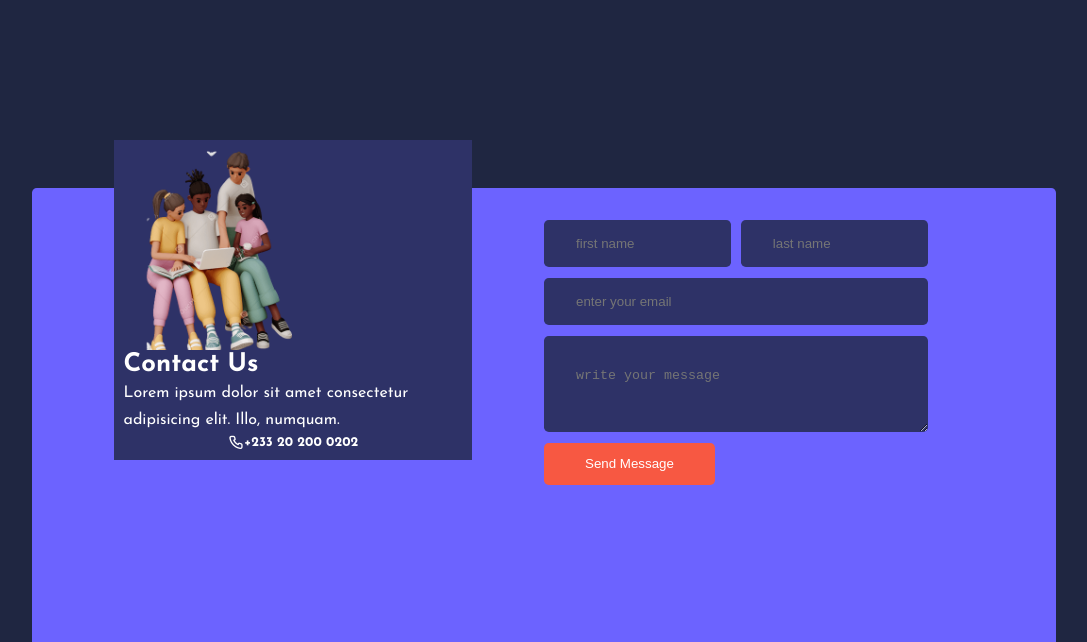
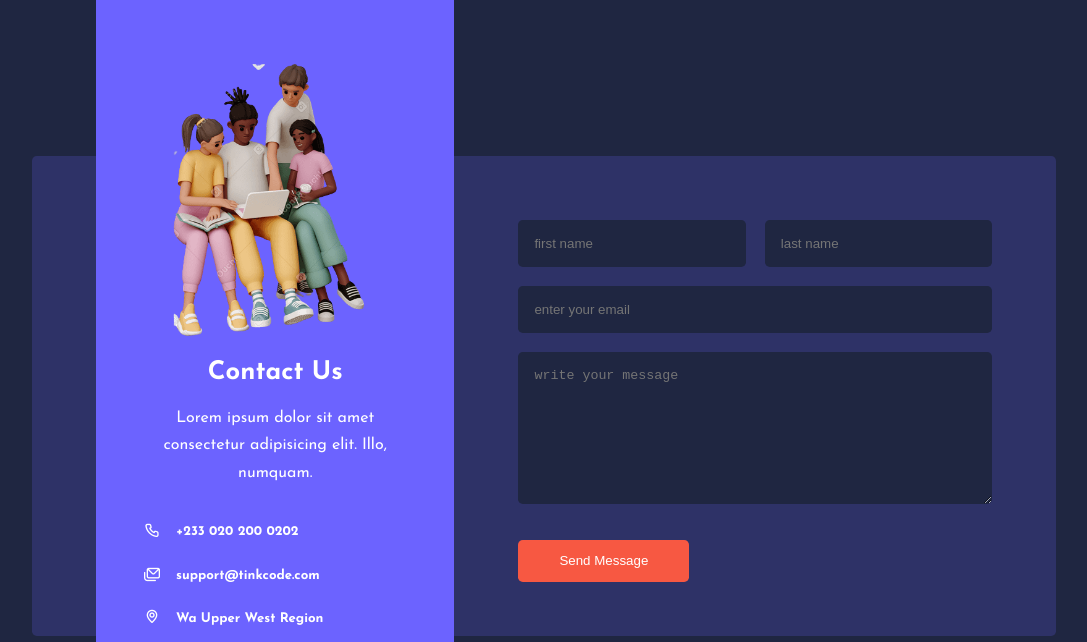
Before and after one commit to shawlycode/School-Website, a plain HTML site: page contact.html in a window 1280 px wide. Shown: the part 68-710 px from the top of the page, without its empty margins (96-1183 px from the left). Drawn offline with nearby package versions, Linux system fonts and the light colour scheme; a web font is replaced by a local one.

Commit message:
contact section styles

```diff
--- a/contact.html
+++ b/contact.html
@@ -45,34 +45,51 @@
 
 
     <section class="contact">
+        <div class="container contact__container">
 
-        <div class="container contact__container">
-            <div></div>
-            <div class="form__container">
-                <form>
-                    <div class="input__container">
-                        <input type="text" placeholder="first name">
-                        <input type="text" placeholder="last name">
-                    </div>
-                    <input type="email" placeholder="enter your email">
-                    <textarea name="message" id="message" placeholder="write your message"></textarea>
-                    <button class="btn btn-primary">Send Message</button>
-                </form>
-            </div>
-            <aside>
-                <article>
+            <aside class="contact__aside">
+                <div class="aside__img">
                     <img src="../images/avata4.png" alt="">
-                    <h3>Contact Us</h3>
-                    <p>Lorem ipsum dolor sit amet consectetur adipisicing elit. Illo, numquam.</p>
+                </div>
+                <h3>Contact Us</h3>
+                <p>Lorem ipsum dolor sit amet consectetur adipisicing elit. Illo, numquam.</p>
 
-                        <div class="icon">
-                            <i class="uil uil-phone"></i>
-                            <h5>+233 20 200 0202</h5>
-                        </div>
+                <ul class="contact__details">
+                    <li class="icons">
+                        <i class="uil uil-phone-alt"></i>
+                        <h5> +233 020 200 0202</h5>
+                    </li>
+                    <li class="icons">
+                        <i class="uil uil-envelopes"></i>
+                        <h5>support@tinkcode.com</h5>
+                    </li>
+                    <li class="icons">
+                        <i class="uil uil-map-marker"></i>
+                        <h5>Wa Upper West Region</h5>
+                    </li>
+                </ul>
 
 
-                </article>
+                <ul class="contact__socials">
+                    <a href="https://facebook.com"><i class="uil uil-facebook-f"></i></a>
+                    <a href="https://instagram.com"> <i class="uil uil-instagram"></i></a>
+                    <a href="https://telegram.com"><i class="uil uil-telegram-alt"></i></a>
+                    <a href="https://slack.com"><i class="uil uil-slack"></i></a>
+                    <a href="https://youtube.com"><i class="uil uil-youtube"></i></a>
+                </ul>
             </aside>
+
+            <form action="https://formspree.io/f/xwkjrbwj" method="POST">
+                <div class="form__name">
+                    <input type="text" placeholder="first name" name="first name" required>
+                    <input type="text" placeholder="last name" name="last name" required>
+                 </div>
+                    <input type="email" placeholder="enter your email" name="email address" required>
+                    <textarea name="message"  placeholder="write your message" name="message" required rows="8"></textarea>
+
+                <button class="btn btn-primary" type="submit">Send Message</button>
+            </form>
+
         </div>
 
     </section>
--- a/css/contact.css
+++ b/css/contact.css
@@ -1,78 +1,120 @@
 .contact__container {
-  height: 60vh;
-  width: 80%;
+  background: var(--color-bg1);
+  padding: 4rem;
+  display: grid;
+  grid-template-columns: 40% 60%;
+  gap: 4rem;
+  height: 30rem;
+  border-radius: 0.3rem;
+  margin: 8rem auto;
+}
+.contact__aside {
   background: var(--color-primary);
-  display: grid;
-  grid-template-columns: 1fr 1fr;
-  padding: 2rem;
+  padding: 3rem;
   border-radius: 0.3rem;
+  bottom: 15rem;
   position: relative;
-  margin-top: 10rem;
-  margin-bottom: 5rem;
 }
-.form__container {
-  width: 80%;
+.aside__image {
+  margin-bottom: 2rem;
+  width: 10rem;
+}
+.contact__aside h3 {
+  text-align: center;
+  margin-bottom: 1rem;
+}
+.contact__aside p {
+  text-align: center;
+  margin-bottom: 2rem;
+  font-size: 1rem;
+}
+.contact__details li {
+  display: flex;
+  margin-bottom: 1rem;
+  gap: 1rem;
   align-items: center;
-  justify-content: center;
 }
-.input__container {
+.contact__socials {
   display: flex;
-  gap: 0.6rem;
+  gap: 1.5rem;
 }
-input {
+.contact__socials a {
+  background: var(--color-bg2);
+  padding: 0.3rem;
+  border-radius: 50%;
+}
+
+.contact__socials a:hover {
+  background: var(--color-success);
+  transition: var(--transition);
+}
+form {
+  display: flex;
+  flex-direction: column;
+  margin-right: 4rem;
+  gap: 1.2rem;
+}
+.form__name {
+  display: flex;
+  gap: 1.2rem;
+}
+form input[type="text"] {
+  width: 50%;
+  border-radius: 0.3rem;
+}
+form input {
+  border-radius: 0.3rem;
+}
+input,
+textarea {
+  width: 100%;
+  background: var(--color-bg);
   padding: 1rem;
-  margin-bottom: 0.7rem;
-  width: 100%;
+  color: var(--color-white);
   border-radius: 0.3rem;
-  background: var(--color-bg1);
+}
+form .btn {
+  width: max-content;
+  margin-top: 1rem;
   cursor: pointer;
 }
-input::placeholder {
-  padding-left: 1rem;
+
+/* Query for tablets */
+@media screen and (max-width: 1024px) {
+  .contact {
+    padding: 0;
   }
-textarea {
-  width: 100%;
-  height: 6rem;
-  border-radius: 0.3rem;
-  background: var(--color-bg1);
-  color: var(--color-white);
-  padding: 1rem;
-  cursor: pointer;
+
+  .contact__container {
+    height: auto;
+    gap: 1.5rem;
+    margin-top: 3rem;
+    padding: 1.5rem;
   }
-textarea::placeholder {
-  padding: 1rem;
+  .contact__aside {
+    padding: 1.5rem;
+    bottom: 0;
+    width: auto;
   }
-.btn-primary {
-  cursor: pointer;
+  form {
+    align-self: center;
+    margin-right: 0.5rem;
   }
-aside {
-  width: 35%;
-  height: 75vh;
-  border-radius: 0.3rem;
-  position: absolute;
-  top: -10%;
-  left: 8%;
-  display: flex;
+}
+@media screen and (max-width: 600px) {
+  .contact__container {
+    grid-template-columns: 1fr;
+    gap: 3rem;
+    margin-top: 0;
+    padding: 0;
+  }
+  form {
+    margin: 0 1.5rem 3rem;
+  }
+  .form__name {
     flex-direction: column;
   }
-article {
-  align-items: center;
-  background: var(--color-bg1);
-  padding: 0.6rem;
-  justify-content: center;
+  .form__name input[type="text"] {
     width: 100%;
   }
-article img {
-  width: 200px;
-  height: 200px;
 }
-.icon {
-  display: flex;
-  justify-content: center;
-  align-items: center;
-}
-.icon i {
-  display: flex;
-  justify-content: center;
-  align-items: center;
-}
```
Also changed, not shown: about.html (+42 -0 lines), courses.html (+64 -1 lines), index.html (+13 -12 lines). Lines whose indentation alone changed are shown as unchanged.
